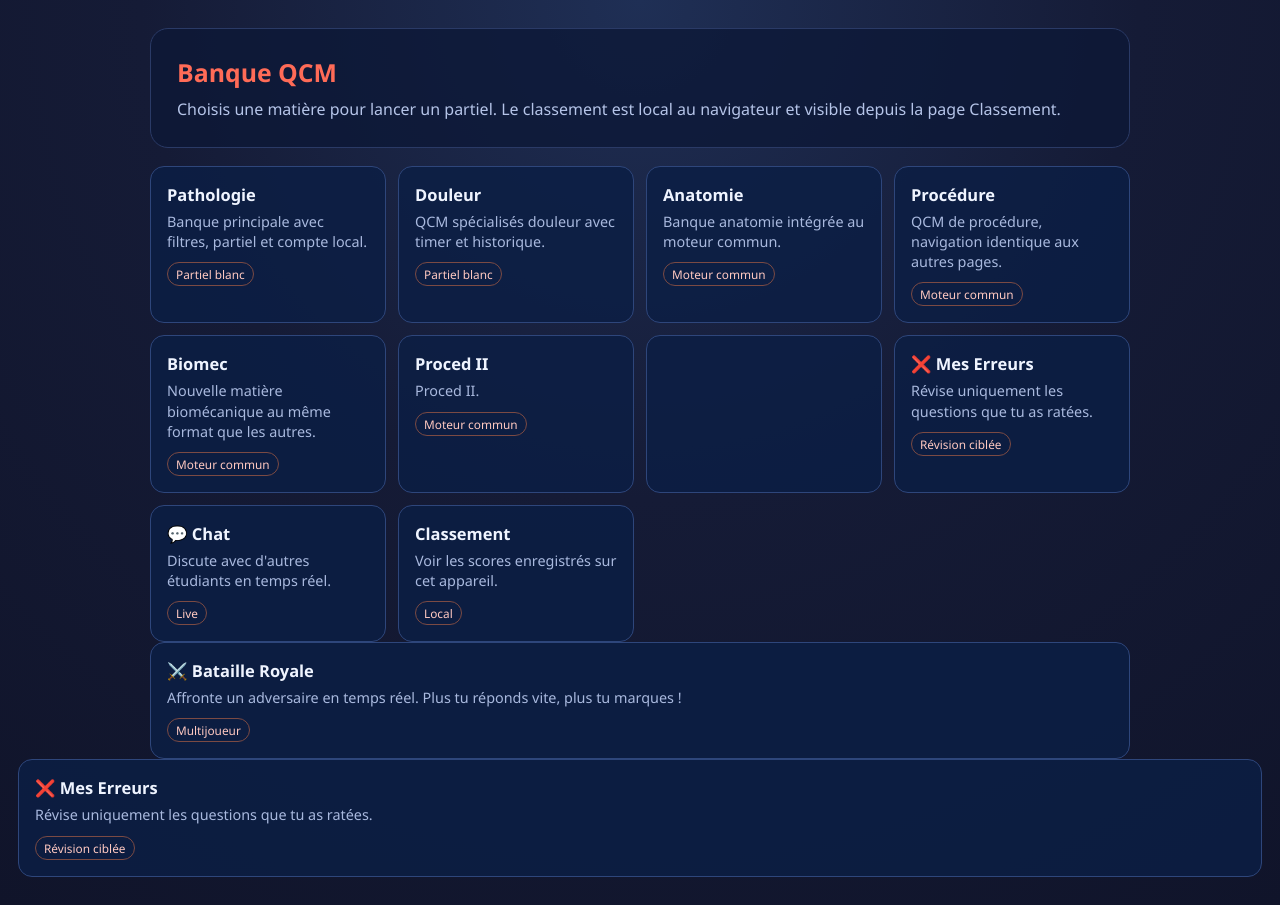
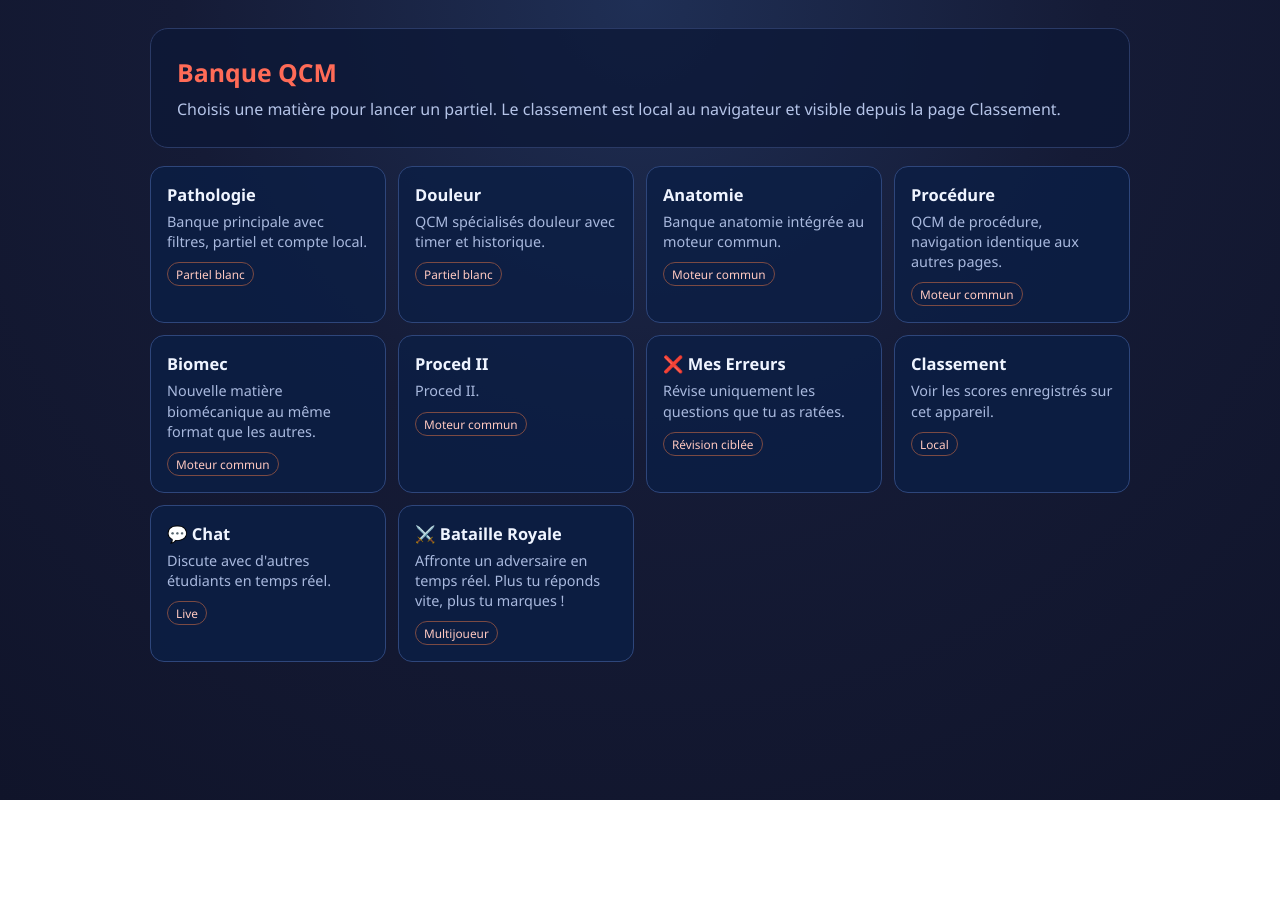
Before and after one commit to poulaoe/eeee, a website: page index.html in a window 1280 px wide. After the commit the page ends 800 px from the top, so only its background shows below. Drawn offline with Linux system fonts and the light colour scheme.

Commit message:
fix: grille index.html

```diff
--- a/index.html
+++ b/index.html
@@ -95,33 +95,29 @@ body {
         <p>Proced II.</p>
         <span class="badge">Moteur commun</span>
       </a>
-      <a class="card" href="chat.html">
-          <a class="card" href="Erreur.html">
+ <a class="card" href="Erreur.html">
   <h2>❌ Mes Erreurs</h2>
   <p>Révise uniquement les questions que tu as ratées.</p>
-  <span class="badge">Révision ciblée</span>
-</a>
-  <a class="card" href="chat.html">
-  <h2>💬 Chat</h2>
-  <p>Discute avec d'autres étudiants en temps réel.</p>
-  <span class="badge">Live</span>
-</a>
-      <a class="card" href="classement.html">
+    <span class="badge">Révision ciblée</span>
+ </a>
+
+    <a class="card" href="classement.html">
         <h2>Classement</h2>
         <p>Voir les scores enregistrés sur cet appareil.</p>
         <span class="badge">Local</span>
       </a>
-    </section>
+
+  <a class="card" href="chat.html">
+     <h2>💬 Chat</h2>
+    <p>Discute avec d'autres étudiants en temps réel.</p>
+     <span class="badge">Live</span>
+  </a>
 <a class="card" href="battaile.html">
   <h2>⚔️ Bataille Royale</h2>
   <p>Affronte un adversaire en temps réel. Plus tu réponds vite, plus tu marques !</p>
   <span class="badge">Multijoueur</span>
 </a>
-  </main>
-  <a class="card" href="Erreur.html">
-  <h2>❌ Mes Erreurs</h2>
-  <p>Révise uniquement les questions que tu as ratées.</p>
-  <span class="badge">Révision ciblée</span>
-</a>
+</section>
+</main>
 </body>
 </html>
```
